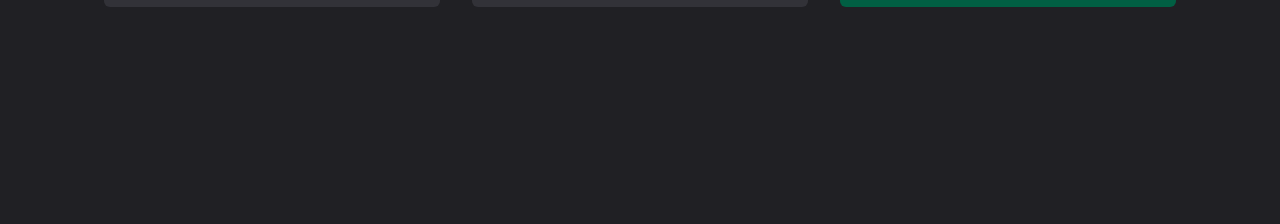
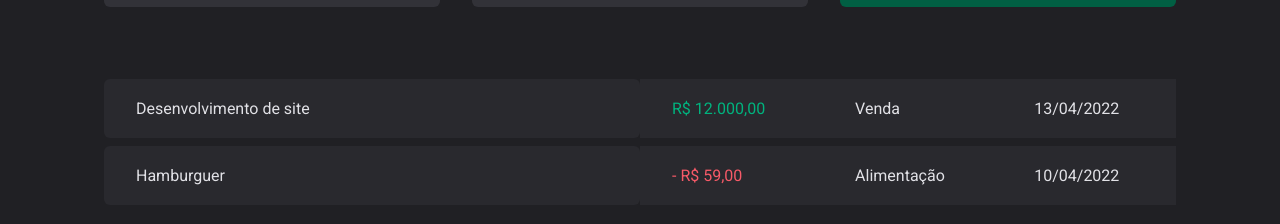
Before and after one commit to J-Breno/reactJs_rocketseat, a React (Vite) app in the folder projetos/03-dt-money/: page / in a window 1280 px wide. Shown: the part 128-352 px from the top of the page. Built offline with nearby package versions, Linux system fonts and the light colour scheme.

Commit message:
Tabela de transações

```diff
--- a/projetos/03-dt-money/src/pages/Transactions/index.tsx
+++ b/projetos/03-dt-money/src/pages/Transactions/index.tsx
@@ -1,5 +1,10 @@
 import { Header } from "../../components/Header";
 import { Summary } from "../../components/Summary";
+import {
+  PriceHighLight,
+  TransactionsContainter,
+  TransactionsTable,
+} from "./styles";
 
 export function Transactions() {
   return (
@@ -7,7 +12,29 @@
       <div>
         <Header />
         <Summary />
+        <TransactionsContainter>
+          <TransactionsTable>
+            <tbody>
+              <tr>
+                <td width={"50%"}>Desenvolvimento de site</td>
+                <td>
+                  <PriceHighLight variant="income">R$ 12.000,00</PriceHighLight>
+                </td>
+                <td>Venda</td>
+                <td>13/04/2022</td>
+              </tr>
+              <tr>
+                <td width={"50%"}>Hamburguer</td>
+                <td>
+                  <PriceHighLight variant="outcome">- R$ 59,00</PriceHighLight>
+                </td>
+                <td>Alimentação</td>
+                <td>10/04/2022</td>
+              </tr>
+            </tbody>
+          </TransactionsTable>
+        </TransactionsContainter>
       </div>
     </>
-    )
+  );
 }
--- a/projetos/03-dt-money/src/pages/Transactions/styles.ts
+++ b/projetos/03-dt-money/src/pages/Transactions/styles.ts
@@ -0,0 +1,41 @@
+import styled from "styled-components";
+
+export const TransactionsContainter = styled.main`
+  width: 100%;
+  max-width: 1120px;
+  margin: 4rem auto 0;
+  padding: 0 1.5rem;
+`;
+
+export const TransactionsTable = styled.table`
+  width: 100%;
+  border-collapse: separate;
+  border-spacing: 0 0.5rem;
+  /* margin-top: 1.5rem; */
+
+  td {
+    padding: 1.25rem 2rem;
+    background: ${(props) => props.theme["gray-700"]};
+
+    &:first-child {
+      border-top-left-radius: 6px;
+      border-bottom-left-radius: 6px;
+    }
+
+    &:first-child {
+      border-top-right-radius: 6px;
+      border-bottom-right-radius: 6px;
+    }
+  }
+`;
+
+interface PriceHighLightProps {
+  variant: "income" | "outcome";
+}
+
+export const PriceHighLight = styled.span<PriceHighLightProps>`
+  color: ${(props) =>
+    props.variant === "income"
+      ? props.theme["green-300"]
+      : props.theme["red-300"]};
+`;
```
Lines whose indentation alone changed are shown as unchanged.
